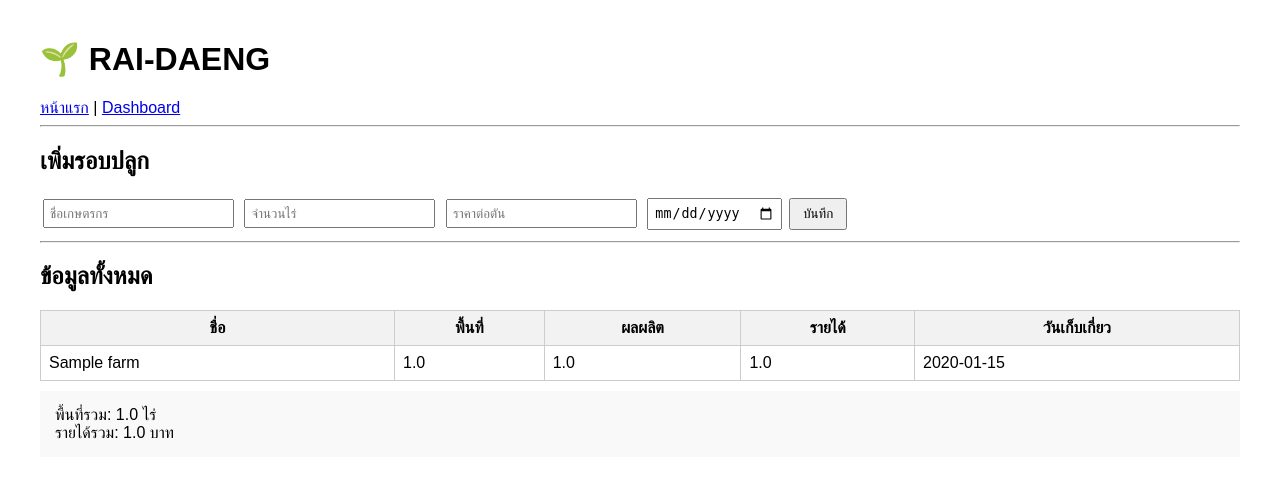
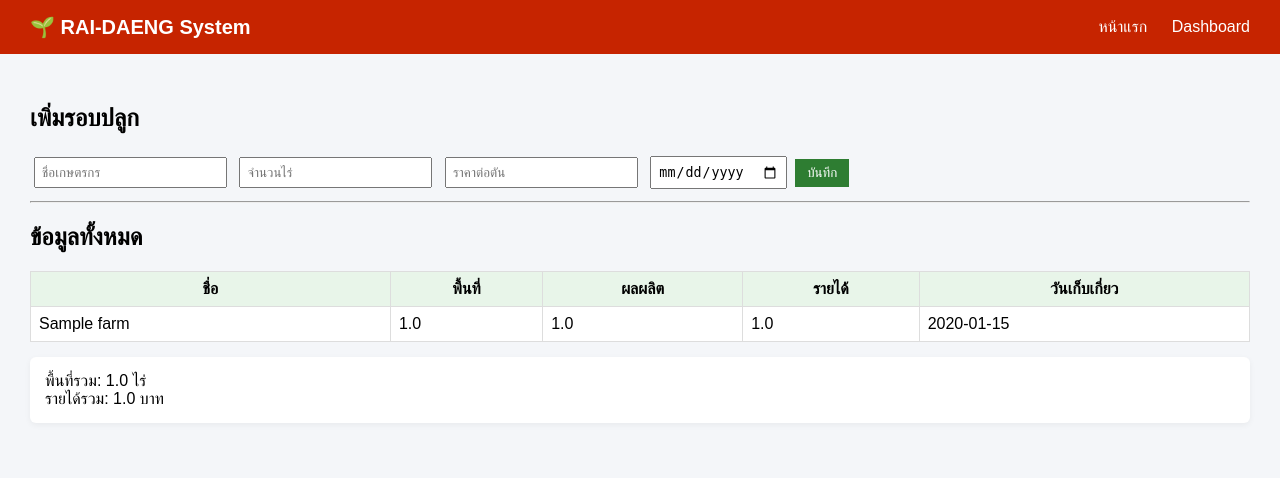
Before and after one commit to hartgg/farm-system, a FastAPI app: page / in a window 1280 px wide. Shown: the top 478 px of the page. Run offline with FastAPI, Linux system fonts and the light colour scheme; tables that the repository leaves empty hold one stand-in row (values such as "Sample post").

Commit message:
final nav

```diff
--- a/templates/base.html
+++ b/templates/base.html
@@ -2,24 +2,103 @@
 <html>
 <head>
     <title>RAI-DAENG</title>
+    <meta name="viewport" content="width=device-width, initial-scale=1">
+
     <style>
-        body { font-family: Arial; margin: 40px; }
-        table { border-collapse: collapse; width: 100%; }
-        th, td { border: 1px solid #ccc; padding: 8px; }
-        th { background-color: #f2f2f2; }
-        button { padding: 6px 12px; }
-        input { padding: 5px; margin: 3px; }
-        .card { background: #f9f9f9; padding: 15px; margin: 10px 0; }
+        body {
+            margin: 0;
+            font-family: Arial, sans-serif;
+            background-color: #f4f6f9;
+        }
+
+        /* ===== NAVBAR ===== */
+        .navbar {
+            background-color: #c62400;
+            padding: 15px 30px;
+            display: flex;
+            justify-content: space-between;
+            align-items: center;
+            color: white;
+        }
+
+        .navbar .brand {
+            font-size: 20px;
+            font-weight: bold;
+        }
+
+        .navbar a {
+            color: white;
+            text-decoration: none;
+            margin-left: 20px;
+            font-weight: 500;
+        }
+
+        .navbar a:hover {
+            text-decoration: underline;
+        }
+
+        /* ===== CONTAINER ===== */
+        .container {
+            padding: 30px;
+        }
+
+        /* ===== TABLE ===== */
+        table {
+            border-collapse: collapse;
+            width: 100%;
+            background: white;
+        }
+
+        th, td {
+            border: 1px solid #ddd;
+            padding: 8px;
+        }
+
+        th {
+            background-color: #e8f5e9;
+        }
+
+        /* ===== CARD ===== */
+        .card {
+            background: white;
+            padding: 15px;
+            margin-top: 15px;
+            border-radius: 6px;
+            box-shadow: 0 2px 6px rgba(0,0,0,0.05);
+        }
+
+        button {
+            padding: 6px 12px;
+            background: #2e7d32;
+            color: white;
+            border: none;
+            cursor: pointer;
+        }
+
+        button:hover {
+            background: #1b5e20;
+        }
+
+        input, select {
+            padding: 6px;
+            margin: 4px;
+        }
     </style>
 </head>
+
 <body>
 
-<h1>🌱 RAI-DAENG</h1>
-<a href="/">หน้าแรก</a> |
-<a href="/dashboard">Dashboard</a>
-<hr>
+<div class="navbar">
+    <div class="brand">🌱 RAI-DAENG System</div>
+    <div>
+        <a href="/">หน้าแรก</a>
+        <a href="/dashboard">Dashboard</a>
+    </div>
+</div>
 
-{% block content %}{% endblock %}
+<div class="container">
+    {% block content %}{% endblock %}
+</div>
 
 </body>
 </html>
```
